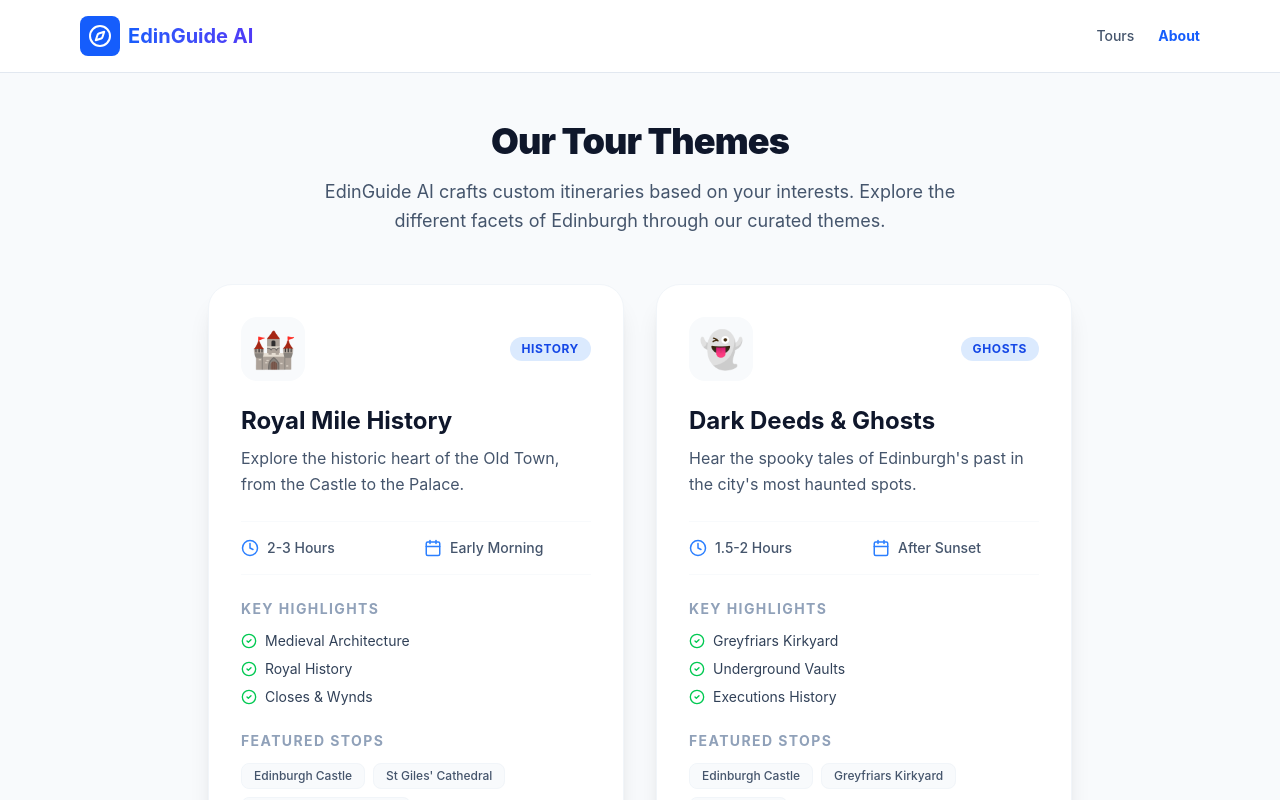
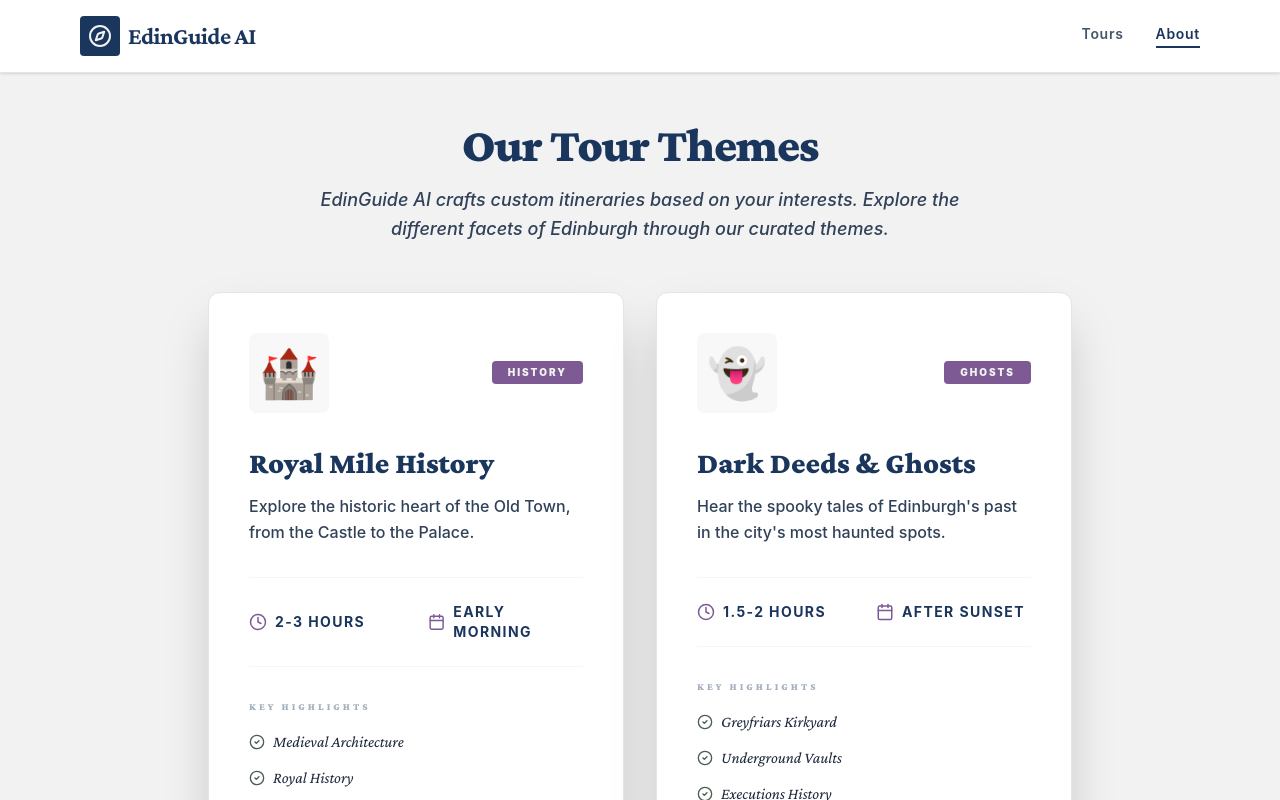
Before and after one commit to farhaan-mukarram/edinburgh-ai-tour-guide, a React (Vite) app: page / in a window 1280 px wide. Both pictures are taken after a click on the button "About". Shown: the top 800 px of the page. Built offline with nearby package versions, Linux system fonts and the light colour scheme; no server answers.

Commit message:
feat: update app theme

```diff
--- a/index.html
+++ b/index.html
@@ -28,6 +28,9 @@
       property="og:description"
       content="Discover Edinburgh with AI precision. Personalized walking tours through the historic streets of Scotland's capital."
     />
+    <link rel="preconnect" href="https://fonts.googleapis.com">
+    <link rel="preconnect" href="https://fonts.gstatic.com" crossorigin>
+    <link href="https://fonts.googleapis.com/css2?family=Crimson+Pro:ital,wght@0,200..900;1,200..900&family=Inter:ital,opsz,wght@0,14..32,100..900;1,14..32,100..900&display=swap" rel="stylesheet">
   </head>
   <body>
     <div id="root"></div>
--- a/src/App.tsx
+++ b/src/App.tsx
@@ -34,28 +34,28 @@ function App() {
   };
 
   return (
-    <div className="min-h-screen bg-slate-50 font-sans text-slate-900 flex flex-col">
+    <div className="min-h-screen bg-stone font-sans text-royal-blue flex flex-col">
       {/* Header */}
-      <header className="bg-white border-b border-slate-200 sticky top-0 z-50">
+      <header className="bg-white border-b border-stone-200 sticky top-0 z-50 shadow-sm">
         <div className="max-w-6xl mx-auto px-4 py-4 flex items-center justify-between">
           <div className="flex items-center gap-2 cursor-pointer" onClick={handleNewTour}>
-            <div className="bg-blue-600 p-2 rounded-lg text-white">
+            <div className="bg-royal-blue p-2 rounded text-stone">
               <Compass size={24} />
             </div>
-            <h1 className="text-xl font-bold bg-gradient-to-r from-blue-600 to-indigo-600 bg-clip-text text-transparent">
+            <h1 className="text-2xl font-serif font-bold text-royal-blue tracking-tight">
               EdinGuide AI
             </h1>
           </div>
-          <nav className="hidden md:flex items-center gap-6 text-sm font-medium text-slate-600">
+          <nav className="hidden md:flex items-center gap-8 text-sm font-semibold uppercase tracking-wider text-slate-600">
             <button
               onClick={() => setView("form")}
-              className={`hover:text-blue-600 transition-colors ${view === "form" ? "text-blue-600 font-bold" : ""}`}
+              className={`hover:text-royal-blue transition-colors relative pb-1 ${view === "form" ? "text-royal-blue after:absolute after:bottom-0 after:left-0 after:w-full after:h-0.5 after:bg-royal-blue" : ""}`}
             >
               Tours
             </button>
             <button
               onClick={() => setView("about")}
-              className={`hover:text-blue-600 transition-colors ${view === "about" ? "text-blue-600 font-bold" : ""}`}
+              className={`hover:text-royal-blue transition-colors relative pb-1 ${view === "about" ? "text-royal-blue after:absolute after:bottom-0 after:left-0 after:w-full after:h-0.5 after:bg-royal-blue" : ""}`}
             >
               About
             </button>
@@ -83,12 +83,12 @@ function App() {
               exit={{ opacity: 0, y: -20 }}
               className="max-w-3xl mx-auto px-4 py-12 space-y-8"
             >
-              <div className="text-center space-y-4 mb-8">
-                <h2 className="text-4xl md:text-6xl font-black tracking-tight leading-tight">
-                  Discover <span className="text-blue-600">Edinburgh</span> <br />
+              <div className="text-center space-y-6 mb-12">
+                <h2 className="text-5xl md:text-7xl font-serif font-black tracking-tight leading-tight text-royal-blue">
+                  Discover <span className="italic text-thistle-purple underline decoration-gold/30">Edinburgh</span> <br />
                   with AI precision.
                 </h2>
-                <p className="text-xl text-slate-600 leading-relaxed max-w-2xl mx-auto">
+                <p className="text-xl text-slate-700 leading-relaxed max-w-2xl mx-auto font-medium">
                   Choose your vibe, and let our AI craft a personalised walking
                   tour through the historic streets of Scotland's capital.
                 </p>
@@ -101,24 +101,24 @@ function App() {
                   <motion.div
                     initial={{ opacity: 0 }}
                     animate={{ opacity: 1 }}
-                    className="absolute inset-0 bg-white/80 backdrop-blur-sm rounded-2xl flex flex-col items-center justify-center text-center p-8 z-10"
+                    className="absolute inset-0 bg-stone/90 backdrop-blur-sm rounded-2xl flex flex-col items-center justify-center text-center p-8 z-10 border-2 border-royal-blue/10"
                   >
                     <div className="relative mb-6">
-                      <div className="w-20 h-20 border-4 border-blue-100 border-t-blue-600 rounded-full animate-spin" />
+                      <div className="w-20 h-20 border-4 border-royal-blue/10 border-t-royal-blue rounded-full animate-spin" />
                       <Sparkles
-                        className="absolute top-1/2 left-1/2 -translate-x-1/2 -translate-y-1/2 text-blue-600 animate-pulse"
+                        className="absolute top-1/2 left-1/2 -translate-x-1/2 -translate-y-1/2 text-royal-blue animate-pulse"
                         size={32}
                       />
                     </div>
-                    <h3 className="text-2xl font-bold">Crafting your story...</h3>
-                    <p className="text-slate-500 mt-2">Connecting history, lore, and secret paths.</p>
+                    <h3 className="text-3xl font-serif font-bold text-royal-blue">Crafting your story...</h3>
+                    <p className="text-slate-600 mt-2 font-medium">Connecting history, lore, and secret paths.</p>
                   </motion.div>
                 )}
               </div>
 
-              <div className="bg-blue-50 p-6 rounded-2xl border border-blue-100 flex gap-4 items-start max-w-2xl mx-auto">
-                <Info className="text-blue-500 shrink-0 mt-1" size={24} />
-                <p className="text-blue-800 italic leading-relaxed">
+              <div className="bg-white p-6 rounded-xl border border-royal-blue/10 shadow-sm flex gap-4 items-start max-w-2xl mx-auto">
+                <Info className="text-thistle-purple shrink-0 mt-1" size={24} />
+                <p className="text-royal-blue/80 italic leading-relaxed font-serif text-lg">
                   Our AI considers current events, historical significance, and
                   local secrets to build your unique itinerary.
                 </p>
@@ -143,16 +143,16 @@ function App() {
                 {/* Right side: Itinerary - Scrollable */}
                 <div className="w-full lg:w-1/2 bg-white p-6 md:p-12 lg:h-[calc(100vh-73.5px)] overflow-y-auto">
                   <div className="max-w-2xl mx-auto space-y-8">
-                    <div className="flex flex-col sm:flex-row sm:items-center justify-between gap-4 border-b border-slate-100 pb-8">
+                    <div className="flex flex-col sm:flex-row sm:items-center justify-between gap-4 border-b border-stone-200 pb-8">
                       <div className="space-y-2">
-                        <span className="px-3 py-1 bg-blue-100 text-blue-700 rounded-full text-xs font-bold uppercase tracking-wider">
+                        <span className="px-3 py-1 bg-thistle-purple text-stone rounded text-xs font-bold uppercase tracking-widest">
                           {tour.theme.replace("_", " ")}
                         </span>
-                        <h3 className="text-3xl font-black">Your Custom Itinerary</h3>
+                        <h3 className="text-4xl font-serif font-black text-royal-blue">Your Custom Itinerary</h3>
                       </div>
                       <button
                         onClick={handleNewTour}
-                        className="px-6 py-3 bg-slate-100 text-slate-700 rounded-xl font-bold hover:bg-slate-200 transition-all text-sm whitespace-nowrap"
+                        className="px-6 py-3 bg-royal-blue text-stone rounded-lg font-bold hover:bg-royal-blue/90 transition-all text-sm whitespace-nowrap"
                       >
                         New Tour
                       </button>
@@ -169,14 +169,14 @@ function App() {
 
       {/* Footer - Only show on form and about pages */}
       {(view === "form" || view === "about") && (
-        <footer className="bg-white border-t border-slate-200 py-12">
-          <div className="max-w-6xl mx-auto px-4 text-center space-y-4">
-            <div className="flex items-center justify-center gap-2 opacity-50">
-              <Compass size={20} />
-              <span className="font-bold">EdinGuide AI</span>
+        <footer className="bg-royal-blue text-stone py-16">
+          <div className="max-w-6xl mx-auto px-4 text-center space-y-6">
+            <div className="flex items-center justify-center gap-2 opacity-80">
+              <Compass size={24} className="text-gold" />
+              <span className="font-serif text-2xl font-bold tracking-tight">EdinGuide AI</span>
             </div>
-            <p className="text-sm text-slate-500">
-              Built for the modern traveler. Explore responsibly.
+            <p className="text-sm text-stone/60 font-medium uppercase tracking-widest">
+              Built for the modern traveler. Explore Scotland responsibly.
             </p>
           </div>
         </footer>
--- a/src/components/About.tsx
+++ b/src/components/About.tsx
@@ -11,8 +11,8 @@ export const About: React.FC = () => {
       className="space-y-12 pb-12"
     >
       <div className="text-center space-y-4 max-w-2xl mx-auto">
-        <h2 className="text-4xl font-black tracking-tight">Our Tour Themes</h2>
-        <p className="text-lg text-slate-600 leading-relaxed">
+        <h2 className="text-5xl font-serif font-black tracking-tight text-royal-blue">Our Tour Themes</h2>
+        <p className="text-lg text-slate-700 leading-relaxed font-medium italic">
           EdinGuide AI crafts custom itineraries based on your interests. Explore the different facets of Edinburgh through our curated themes.
         </p>
       </div>
@@ -24,54 +24,54 @@ export const About: React.FC = () => {
           return (
             <div
               key={theme.id}
-              className="bg-white rounded-3xl shadow-xl border border-slate-100 hover:border-blue-200 transition-all flex flex-col overflow-hidden group"
+              className="bg-white rounded-xl shadow-2xl border border-stone-200 hover:border-royal-blue/30 transition-all flex flex-col overflow-hidden group"
             >
-              <div className="p-8 space-y-6">
+              <div className="p-10 space-y-8">
                 <div className="flex items-center justify-between">
-                  <div className="text-4xl bg-slate-50 w-16 h-16 flex items-center justify-center rounded-2xl group-hover:scale-110 transition-transform">
+                  <div className="text-5xl bg-stone/50 w-20 h-20 flex items-center justify-center rounded-lg group-hover:rotate-6 transition-transform">
                     {theme.emoji}
                   </div>
-                  <span className="px-3 py-1 bg-blue-100 text-blue-700 rounded-full text-xs font-bold uppercase tracking-wider">
+                  <span className="px-4 py-1 bg-thistle-purple text-stone rounded text-[10px] font-black uppercase tracking-[0.2em]">
                     {theme.id.replace('_', ' ')}
                   </span>
                 </div>
 
-                <div className="space-y-2">
-                  <h3 className="text-2xl font-bold">{theme.label}</h3>
-                  <p className="text-slate-600 leading-relaxed">
+                <div className="space-y-3">
+                  <h3 className="text-3xl font-serif font-black text-royal-blue">{theme.label}</h3>
+                  <p className="text-slate-700 leading-relaxed font-medium">
                     {theme.description}
                   </p>
                 </div>
 
-                <div className="grid grid-cols-2 gap-4 py-4 border-y border-slate-50">
-                  <div className="flex items-center gap-2 text-slate-600">
-                    <Clock size={18} className="text-blue-500" />
-                    <span className="text-sm font-medium">{theme.duration}</span>
+                <div className="grid grid-cols-2 gap-6 py-6 border-y border-stone-100">
+                  <div className="flex items-center gap-2 text-royal-blue">
+                    <Clock size={18} className="text-thistle-purple" />
+                    <span className="text-sm font-bold uppercase tracking-widest">{theme.duration}</span>
                   </div>
-                  <div className="flex items-center gap-2 text-slate-600">
-                    <Calendar size={18} className="text-blue-500" />
-                    <span className="text-sm font-medium">{theme.bestTime}</span>
+                  <div className="flex items-center gap-2 text-royal-blue">
+                    <Calendar size={18} className="text-thistle-purple" />
+                    <span className="text-sm font-bold uppercase tracking-widest">{theme.bestTime}</span>
                   </div>
                 </div>
 
-                <div className="space-y-3">
-                  <h4 className="text-sm font-bold text-slate-400 uppercase tracking-widest">Key Highlights</h4>
-                  <ul className="grid grid-cols-1 gap-2">
+                <div className="space-y-4">
+                  <h4 className="text-[10px] font-black text-royal-blue/40 uppercase tracking-[0.3em]">Key Highlights</h4>
+                  <ul className="grid grid-cols-1 gap-3">
                     {theme.highlights.map((highlight, idx) => (
-                      <li key={idx} className="flex items-center gap-2 text-slate-700">
-                        <CheckCircle2 size={16} className="text-green-500" />
-                        <span className="text-sm">{highlight}</span>
+                      <li key={idx} className="flex items-center gap-2 text-slate-800 font-serif italic text-base">
+                        <CheckCircle2 size={16} className="text-moss-green" />
+                        <span>{highlight}</span>
                       </li>
                     ))}
                   </ul>
                 </div>
 
                 {matchingLocations.length > 0 && (
-                  <div className="space-y-3">
-                    <h4 className="text-sm font-bold text-slate-400 uppercase tracking-widest">Featured Stops</h4>
+                  <div className="space-y-4">
+                    <h4 className="text-[10px] font-black text-royal-blue/40 uppercase tracking-[0.3em]">Featured Stops</h4>
                     <div className="flex flex-wrap gap-2">
                       {matchingLocations.map(loc => (
-                        <span key={loc.id} className="px-3 py-1 bg-slate-50 text-slate-600 rounded-lg text-xs font-medium border border-slate-100">
+                        <span key={loc.id} className="px-3 py-1 bg-stone text-royal-blue rounded border border-stone-300 text-[10px] font-black uppercase tracking-wider">
                           {loc.name}
                         </span>
                       ))}
@@ -80,9 +80,9 @@ export const About: React.FC = () => {
                 )}
               </div>
 
-              <div className="bg-slate-50 px-8 py-4 mt-auto border-t border-slate-100">
-                <div className="flex items-center gap-2 text-sm text-slate-500 font-medium">
-                  <Sparkles size={16} className="text-blue-500" />
+              <div className="bg-royal-blue px-10 py-5 mt-auto">
+                <div className="flex items-center gap-2 text-xs text-stone font-black uppercase tracking-[0.2em] opacity-80">
+                  <Sparkles size={16} className="text-gold" />
                   <span>AI-Generated Experience</span>
                 </div>
               </div>
@@ -91,22 +91,22 @@ export const About: React.FC = () => {
         })}
       </div>
 
-      <div className="bg-indigo-600 rounded-3xl p-8 md:p-12 text-white overflow-hidden relative">
-        <div className="relative z-10 space-y-6 max-w-xl">
-          <div className="flex items-center gap-3">
-            <Info size={24} className="text-indigo-200" />
-            <h3 className="text-2xl font-bold">How it works</h3>
+      <div className="bg-royal-blue rounded-xl p-10 md:p-16 text-stone overflow-hidden relative shadow-2xl">
+        <div className="relative z-10 space-y-8 max-w-2xl">
+          <div className="flex items-center gap-4 border-b border-stone/20 pb-6">
+            <Info size={32} className="text-gold" />
+            <h3 className="text-4xl font-serif font-black uppercase tracking-tight text-stone">Our Methodology</h3>
           </div>
-          <p className="text-indigo-100 text-lg leading-relaxed">
-            Our AI engine combines historical data, local insights, and real-time mapping to create a route that fits your schedule and physical pace. Each stop is selected to complement your chosen theme, ensuring a cohesive and immersive story.
+          <p className="text-stone/90 text-xl leading-relaxed font-serif italic">
+            "Our AI engine combines historical data, local insights, and real-time mapping to create a route that fits your schedule and physical pace. Each stop is selected to complement your chosen theme, ensuring a cohesive and immersive story."
           </p>
-          <div className="flex gap-4 pt-4">
+          <div className="flex flex-wrap gap-8 pt-4">
              <div className="flex items-center gap-2">
-                <MapPin size={18} className="text-indigo-300" />
+                <MapPin size={18} className="text-thistle-purple" />
                 <span className="text-sm font-semibold">Verified Locations</span>
              </div>
              <div className="flex items-center gap-2">
-                <Sparkles size={18} className="text-indigo-300" />
+                <Sparkles size={18} className="text-gold" />
                 <span className="text-sm font-semibold">Unique Narratives</span>
              </div>
           </div>
--- a/src/index.css
+++ b/src/index.css
@@ -1,15 +1,42 @@
 @import "tailwindcss";
 
 :root {
-  font-family: Inter, system-ui, Avenir, Helvetica, Arial, sans-serif;
+  font-family: 'Inter', system-ui, Avenir, Helvetica, Arial, sans-serif;
   line-height: 1.5;
   font-weight: 400;
+
+  /* Edinburgh Palette */
+  --royal-blue: #1b365d;
+  --thistle-purple: #7d5a94;
+  --slate-grey: #4a5568;
+  --moss-green: #4a5d4e;
+  --stone: #f2f2f2;
+  --gold: #c5a059;
+
+  --primary: var(--royal-blue);
+  --secondary: var(--thistle-purple);
+  --accent: var(--gold);
+}
+
+@theme {
+  --font-serif: "Crimson Pro", serif;
+  --color-royal-blue: #1b365d;
+  --color-thistle-purple: #7d5a94;
+  --color-moss-green: #4a5d4e;
+  --color-stone: #f2f2f2;
+  --color-gold: #c5a059;
 }
 
 body {
   margin: 0;
   min-width: 320px;
   min-height: 100vh;
+  background-color: var(--stone);
+  color: var(--royal-blue);
+}
+
+h1, h2, h3, h4, h5, h6 {
+  font-family: 'Crimson Pro', serif;
 }
 
 /* Leaflet map styles fix */
```
Also changed, not shown: src/components/ItineraryView.tsx (+36 -37 lines), src/components/TourForm.tsx (+27 -27 lines), src/components/TourMap.tsx (+28 -18 lines).
